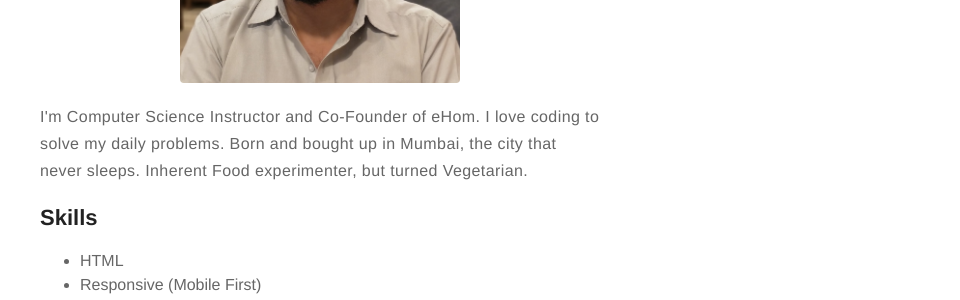
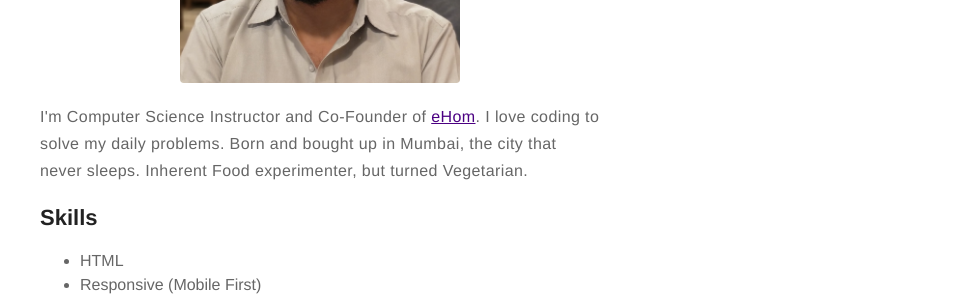
Before and after one commit to varunpilankar/il0g, a Jekyll site: the page built from about.md, in a window 1280 px wide. Shown: the part 322-622 px from the top of the page, without its empty margins (320-1280 px from the left). Built offline with Jekyll 4.4.1, drawn with Linux system fonts in a browser that asks for light colours; part of the change alters nothing that is shown.

```diff
--- a/about.md
+++ b/about.md
@@ -4,7 +4,7 @@ layout: page
 ---
 ![Profile Image]({{ site.url }}/{{ site.picture }})
 
-<p>I'm Computer Science Instructor and Co-Founder of eHom. I love coding to solve my daily problems. Born and bought up in Mumbai, the city that never sleeps. Inherent Food experimenter, but turned Vegetarian.</p>
+<p>I'm Computer Science Instructor and Co-Founder of <a href= "www.ehom.co.in">eHom</a>. I love coding to solve my daily problems. Born and bought up in Mumbai, the city that never sleeps. Inherent Food experimenter, but turned Vegetarian.</p>
 
 <h2>Skills</h2>
 
```
